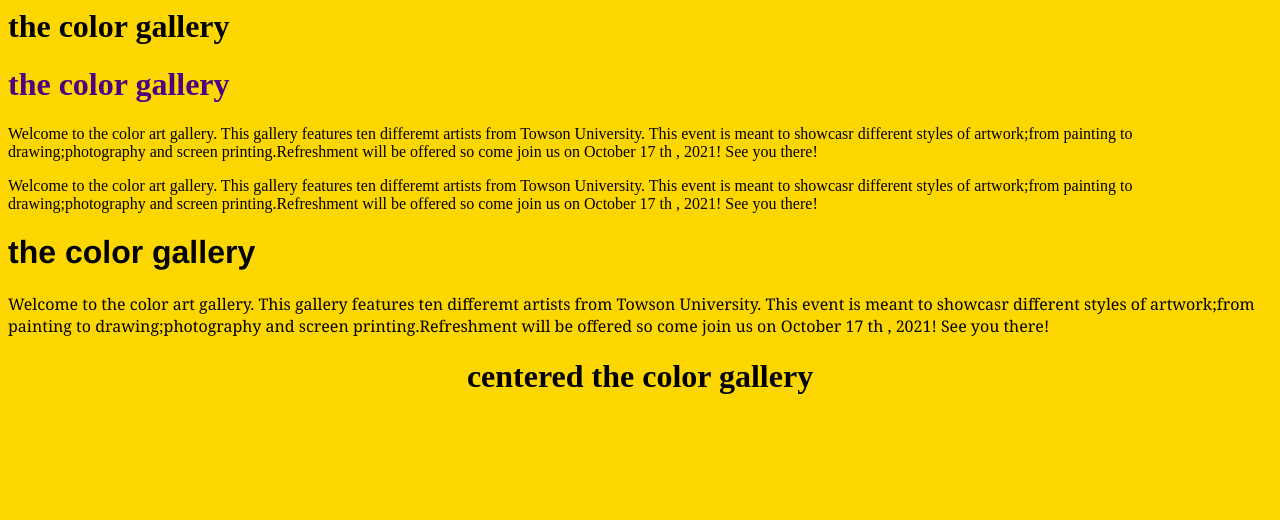
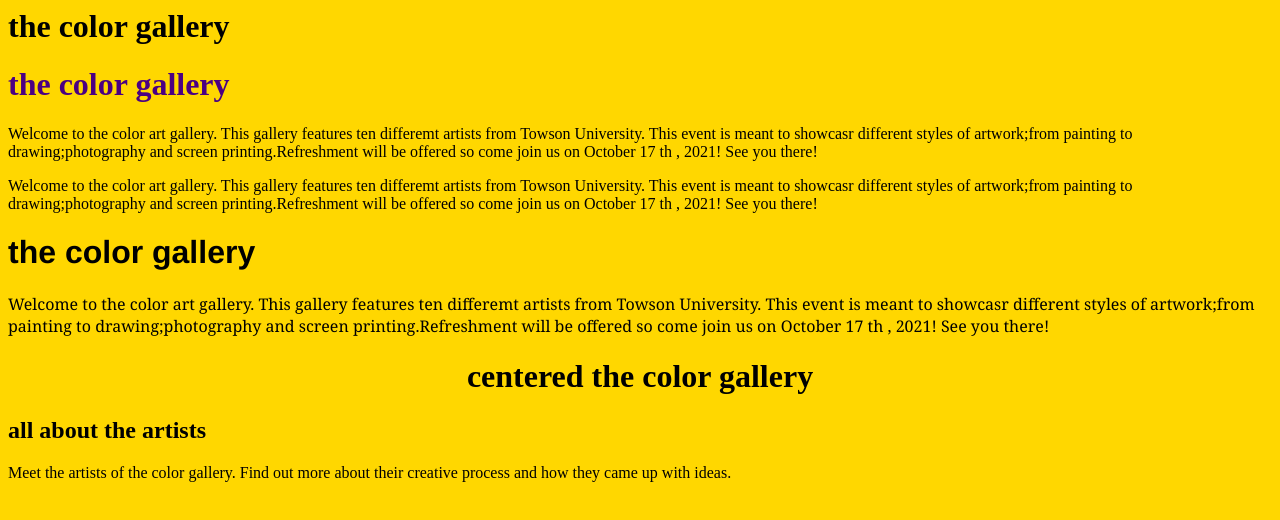
Before and after one commit to eodia1/One-Page-Website, a plain HTML site: page index.html in a window 1280 px wide. Drawn offline with Linux system fonts and the light colour scheme.

Commit message:
Update index.html

```diff
--- a/index.html
+++ b/index.html
@@ -1,5 +1,11 @@
-<h1> the color gallery </h1>
+<html>
+     <head>
+          <title>the color gallery</title>
+     <h1> the color gallery </h1>
+     </head>
+          <body>
      <body style="background-color:gold">
+
      <h1 style="color:Indigo;"> the color gallery</h1>
      <p> Welcome to the color art gallery. This gallery features ten differemt artists from Towson University. This event is meant to showcasr different styles of artwork;from painting to drawing;photography and screen printing.Refreshment will be offered so come join us on October 17 th , 2021! See you there!</p>
      <p style="color:black"> Welcome to the color art gallery. This gallery features ten differemt artists from Towson University. This event is meant to showcasr different styles of artwork;from painting to drawing;photography and screen printing.Refreshment will be offered so come join us on October 17 th , 2021! See you there! </p>
@@ -7,3 +13,11 @@
      <p  style="font-family:georgia;">Welcome to the color art gallery. This gallery features ten differemt artists from Towson University. This event is meant to showcasr different styles of artwork;from painting to drawing;photography and screen printing.Refreshment will be offered so come join us on October 17 th , 2021! See you there!</p>
           <h1 style="text-align:center;" >centered the color gallery</h1>
           <p  style="text-align:center;" >
+               <div>
+                    <h2> all about the artists</h2>
+                    <p>Meet the artists of the color gallery. Find out more about their creative process and how they came up with ideas.</p>
+          </div>
+
+               </body>
+
+               </html>
```
